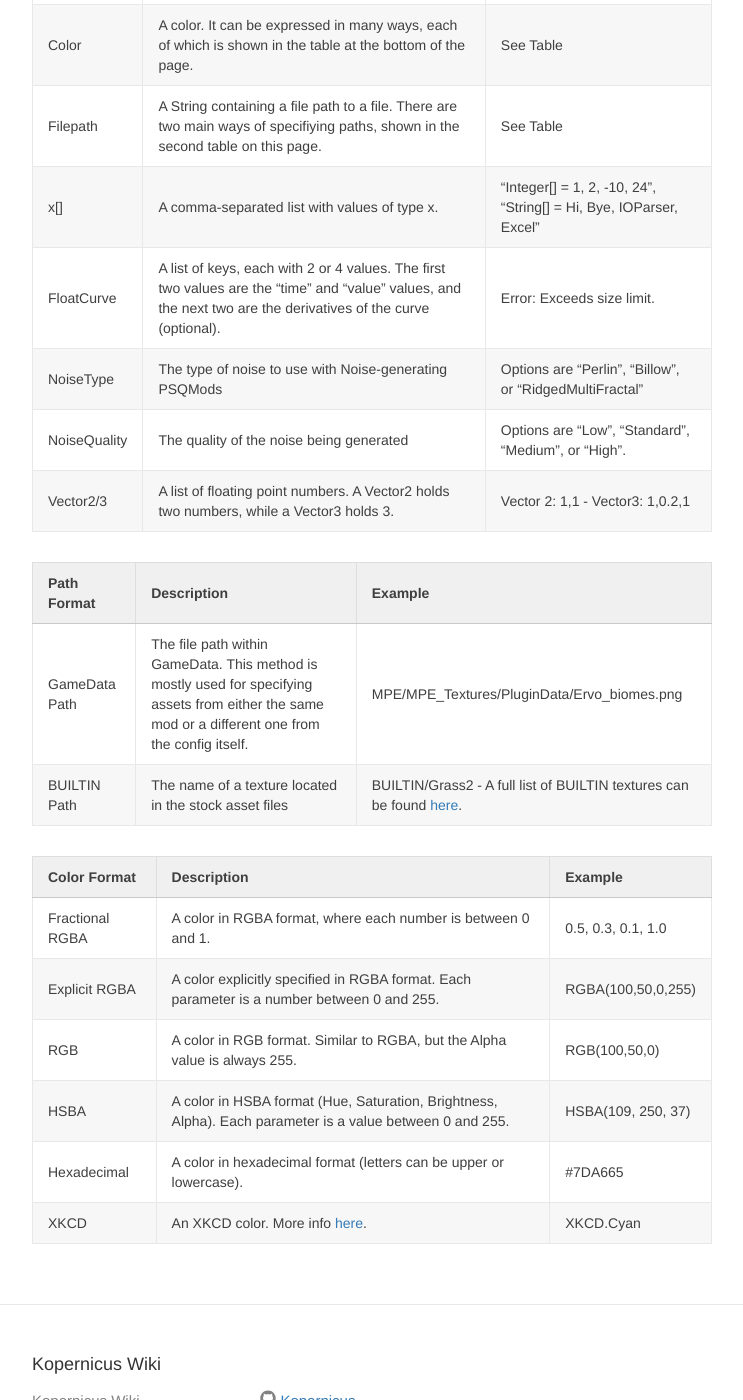
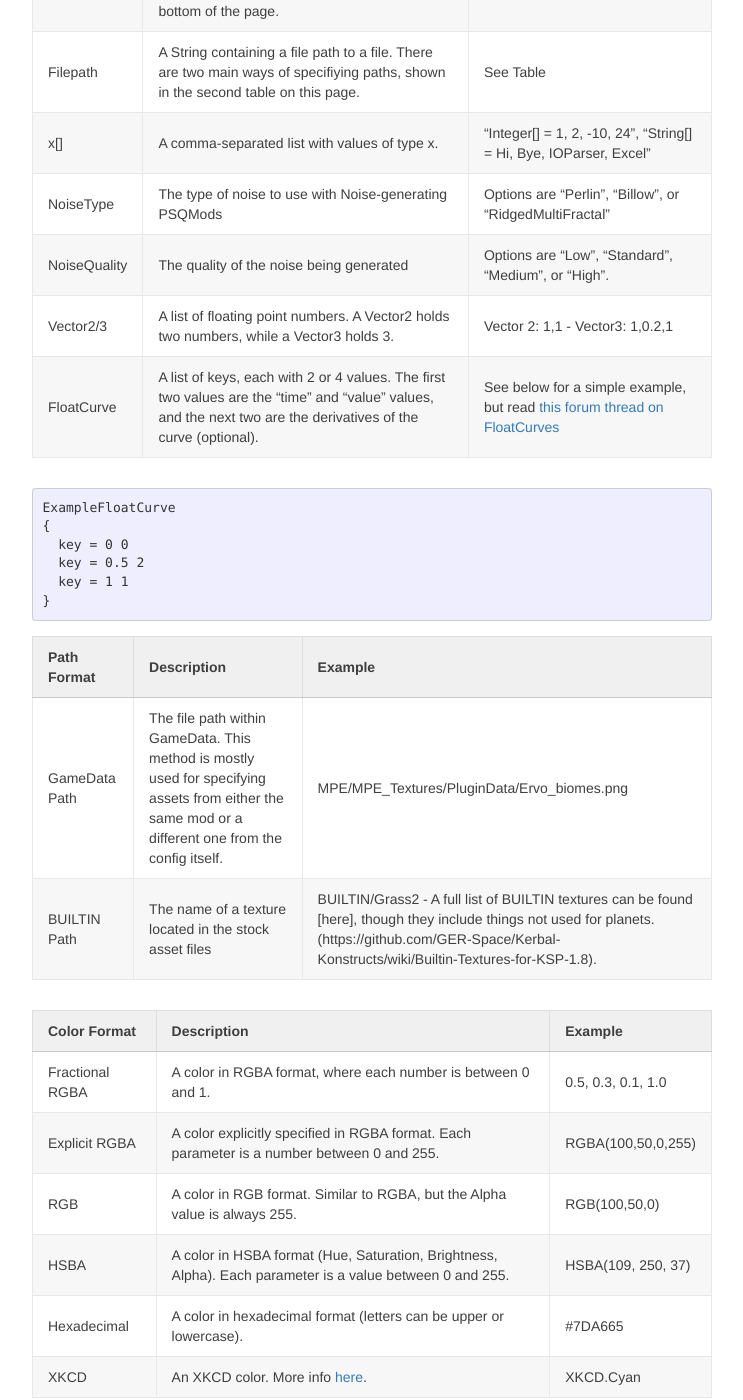
Before and after one commit to Kopernicus/wiki, a Jekyll site: the page built from main/DataTypes.md, in a window 1280 px wide and 1400 px high, scrolled down 777 px. Shown: the whole window, without its empty margins (268-1011 px from the left). Built offline with Jekyll 4.4.1, drawn with Linux system fonts in a browser that asks for light colours.

Commit message:
file name and floatcurve example

````diff
--- a/main/datatypes.md
+++ b/main/DataTypes.md
@@ -25,15 +25,24 @@ pressureCurve = FloatCurve
 |Color|A color. It can be expressed in many ways, each of which is shown in the table at the bottom of the page.|See Table|
 |Filepath|A String containing a file path to a file. There are two main ways of specifiying paths, shown in the second table on this page.|See Table|
 |x[]|A comma-separated list with values of type x.|"Integer[] = 1, 2, -10, 24", "String[] = Hi, Bye, IOParser, Excel"|
-|FloatCurve|A list of keys, each with 2 or 4 values. The first two values are the "time" and "value" values, and the next two are the derivatives of the curve (optional).|Error: Exceeds size limit.|
 |NoiseType|The type of noise to use with Noise-generating PSQMods|Options are "Perlin", "Billow", or "RidgedMultiFractal"|
 |NoiseQuality|The quality of the noise being generated|Options are "Low", "Standard", "Medium", or "High".|
 |Vector2/3|A list of floating point numbers. A Vector2 holds two numbers, while a Vector3 holds 3.|Vector 2: 1,1 - Vector3: 1,0.2,1|
+|FloatCurve|A list of keys, each with 2 or 4 values. The first two values are the "time" and "value" values, and the next two are the derivatives of the curve (optional).|See below for a simple example, but read [this forum thread on FloatCurves](https://web.archive.org/web/20170607054017/https://forum.kerbalspaceprogram.com/index.php?/topic/84201-info-ksp-floatcurves-and-you-the-magic-of-tangents/)|
+
+```
+ExampleFloatCurve
+{
+  key = 0 0
+  key = 0.5 2
+  key = 1 1
+}
+```
 
 |Path Format|Description|Example|
 |-----------|-----------|-------|
 |GameData Path|The file path within GameData. This method is mostly used for specifying assets from either the same mod or a different one from the config itself.|MPE/MPE_Textures/PluginData/Ervo_biomes.png|
-|BUILTIN Path|The name of a texture located in the stock asset files|BUILTIN/Grass2 - A full list of BUILTIN textures can be found [here](https://github.com/GER-Space/Kerbal-Konstructs/wiki/Builtin-Textures-for-KSP-1.8).|
+|BUILTIN Path|The name of a texture located in the stock asset files|BUILTIN/Grass2 - A full list of BUILTIN textures can be found [here], though they include things not used for planets.(https://github.com/GER-Space/Kerbal-Konstructs/wiki/Builtin-Textures-for-KSP-1.8).|
 
 |Color Format|Description|Example|
 |------------|-----------|-------|
````
